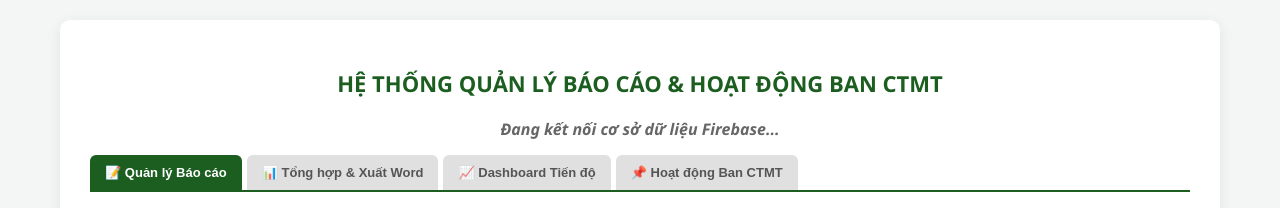
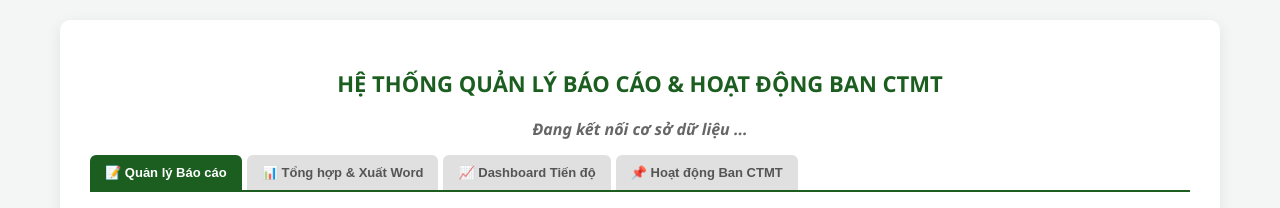
Before and after one commit to thanh941980-oss/HD-BanCTMT, a plain HTML site: page index.html in a window 1280 px wide. Shown: the top 208 px of the page. Drawn offline with Linux system fonts and the light colour scheme; no server answers.

Commit message:
Update index.html

```diff
--- a/index.html
+++ b/index.html
@@ -433,7 +433,7 @@
 
 <div class="container">
     <h2>Hệ thống Quản lý Báo cáo & Hoạt động Ban CTMT</h2>
-    <div id="loading">Đang kết nối cơ sở dữ liệu Firebase...</div>
+    <div id="loading">Đang kết nối cơ sở dữ liệu ...</div>
 
     <!-- Thanh chuyển đổi Tabs -->
     <div class="tabs-header">
```
